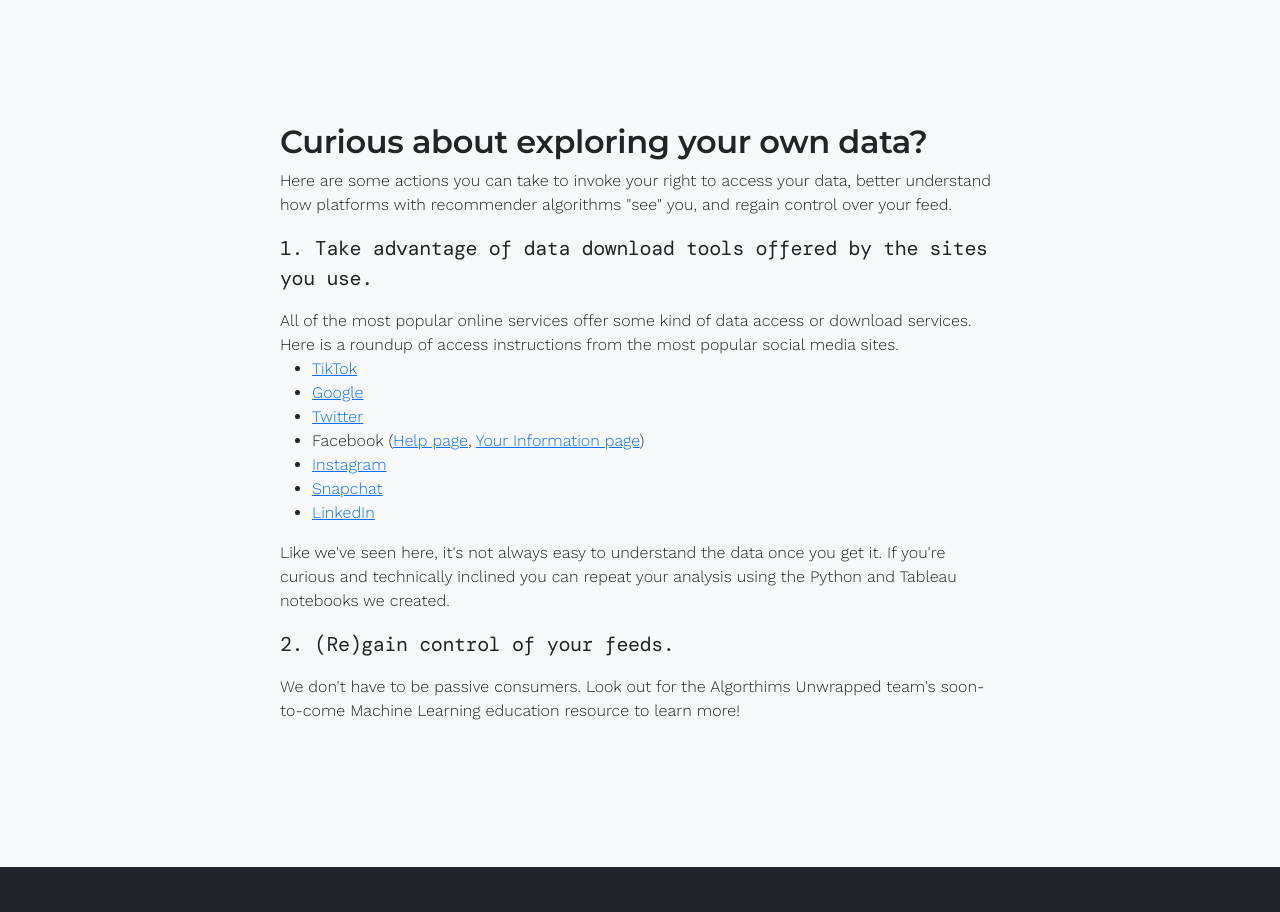
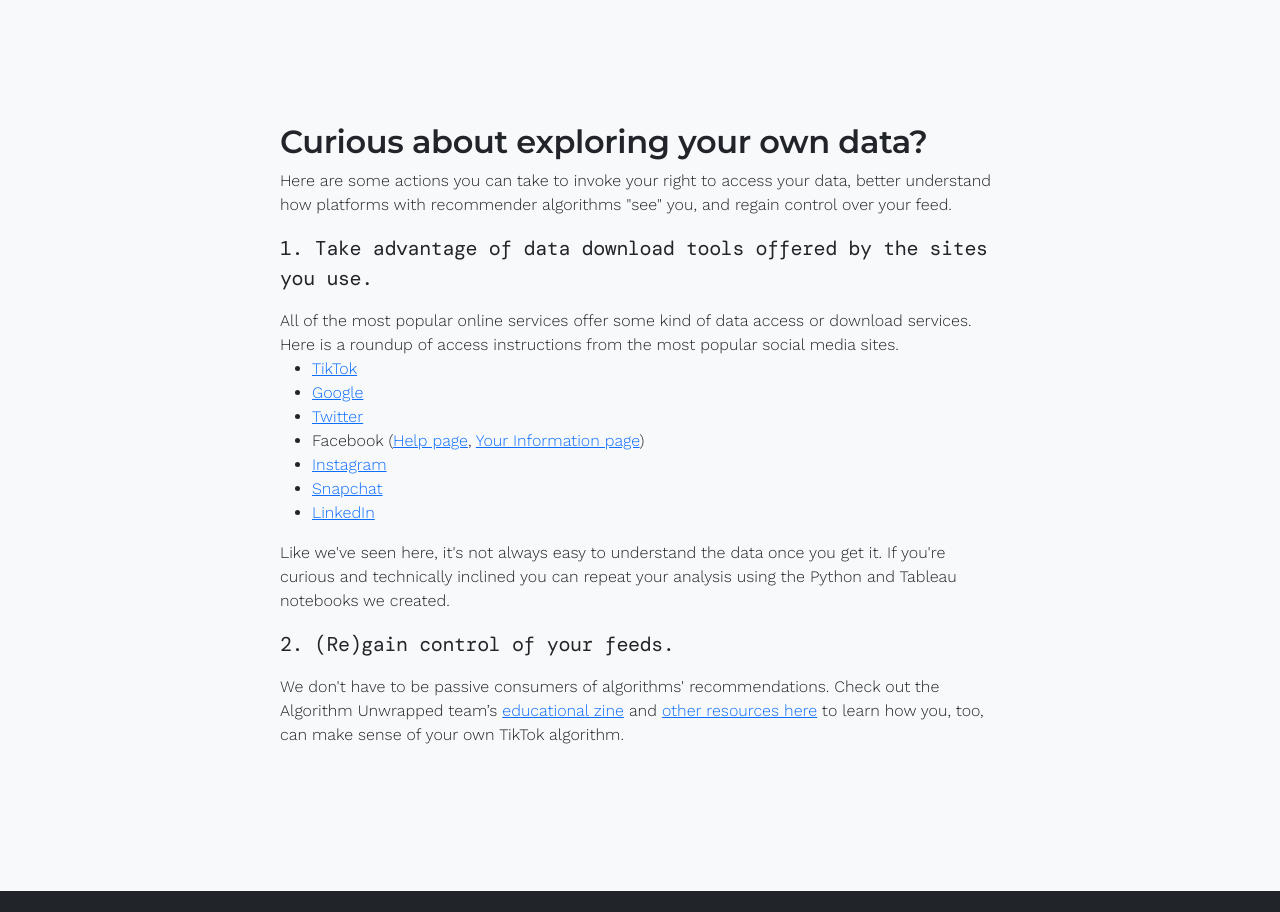
Before and after one commit to ochan1/info247-sp22-tiktok-unwrapped, a website: page dist/index.html in a window 1280 px wide. Shown: the part 6720-7632 px from the top of the page. Drawn offline with nearby package versions, Linux system fonts and the light colour scheme.

Commit message:
Add Capstone team changes

```diff
--- a/dist/index.html
+++ b/dist/index.html
@@ -447,7 +447,9 @@
                             you can repeat your analysis using the Python and Tableau notebooks we created.
                         </p>
                         <p class="lead"> 2. (Re)gain control of your feeds.</p>
-                        We don't have to be passive consumers. Look out for the Algorthims Unwrapped team's soon-to-come Machine Learning education resource to learn more!
+                        We don't have to be passive consumers of algorithms' recommendations. Check out the Algorithm Unwrapped team’s <a href="https://www.ischool.berkeley.edu/sites/default/files/sproject_attachments/tiktok_unwrapped_zine.pdf" target="_">educational zine</a> and
+                         <a href="https://www.ischool.berkeley.edu/projects/2022/tiktok-unwrapped-sense-making-tools-algorithmic-content-harms" target="_">other resources here</a>
+                         to learn how you, too, can make sense of your own TikTok algorithm.
                 </div>
 
     </section>
```
